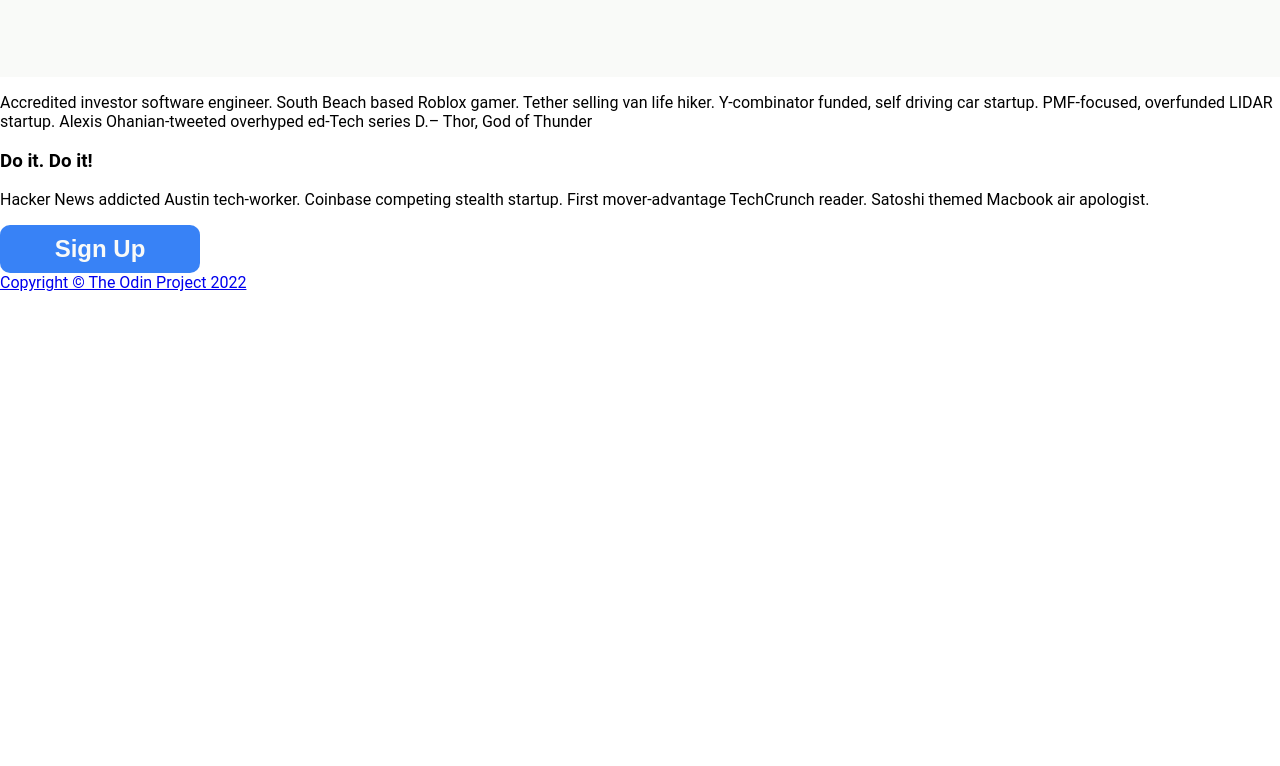
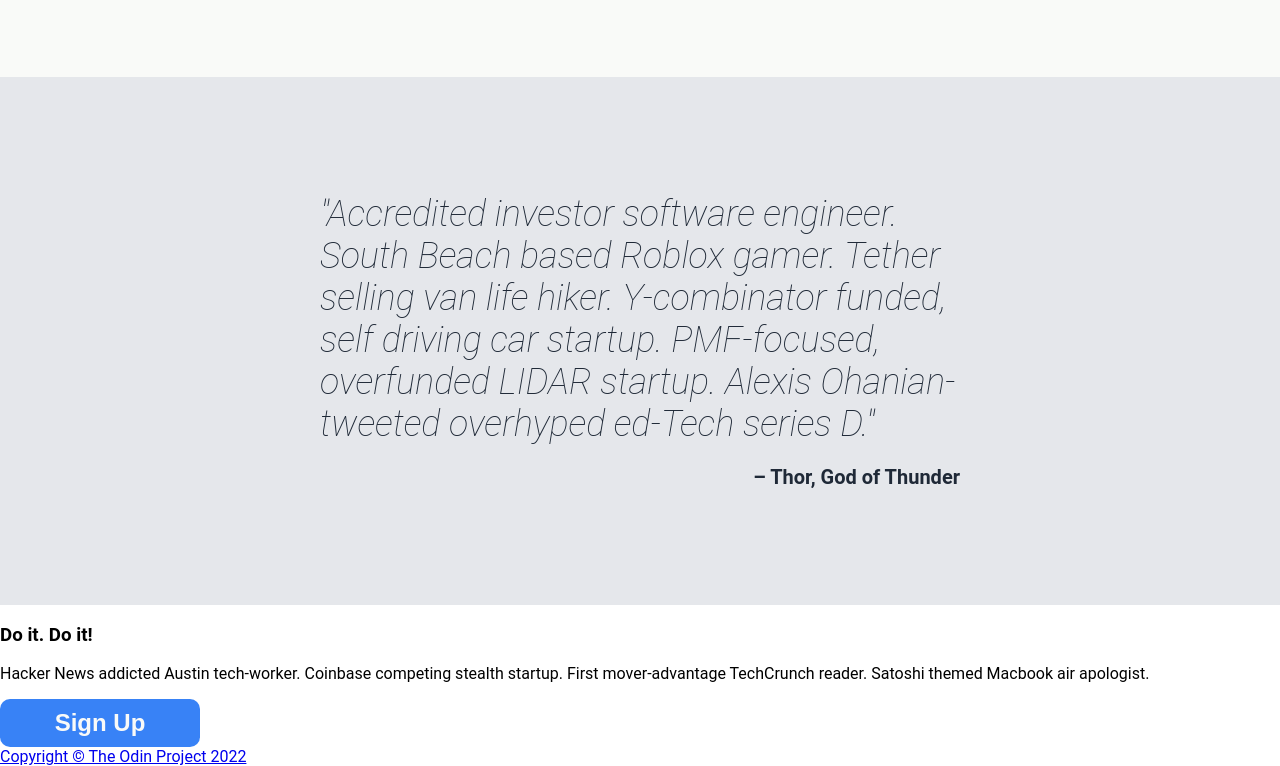
Before and after one commit to d-chia/landingpage-project, a plain HTML site: page index.html in a window 1280 px wide. Shown: the part 1041-1807 px from the top of the page. Before the commit the page ends 1333 px from the top, so only its background shows below. Drawn offline with Linux system fonts and the light colour scheme.

Commit message:
Add stylings and layout to quote section

```diff
--- a/index.html
+++ b/index.html
@@ -59,7 +59,9 @@
     </div>
 
     <div class="quote-section">
-        <p class="quote">Accredited investor software engineer. South Beach based Roblox gamer. Tether selling van life hiker. Y-combinator funded, self driving car startup. PMF-focused, overfunded LIDAR startup. Alexis Ohanian-tweeted overhyped ed-Tech series D.<span class="quote-tag">– Thor, God of Thunder</span></p>
+        <div class="container-quote">
+            <p class="quote">"Accredited investor software engineer. South Beach based Roblox gamer. Tether selling van life hiker. Y-combinator funded, self driving car startup. PMF-focused, overfunded LIDAR startup. Alexis Ohanian-tweeted overhyped ed-Tech series D."<span class="quote-tag">– Thor, God of Thunder</span></p>
+        </div>
     </div>
 
     <div class="cta-section">
--- a/style.css
+++ b/style.css
@@ -145,3 +145,34 @@
     align-items: center;
     text-align: center;
 }
+
+/* styling and layout for quote seciton */
+
+.quote-section {
+    background-color: #E5E7EB;
+    padding: 80px 0px 80px 0px;
+    display: flex;
+    align-items: center;
+    justify-content: center;
+}
+
+.container-quote {
+    width: 50%;
+}
+
+.container-quote p {
+    font-size: 36px;
+    font-weight: lighter;
+    font-style: italic;
+    color: #1F2937;
+    text-align: left;
+}
+
+.quote-tag {
+    display: block;
+    text-align: right;
+    font-size: 20px;
+    font-weight: bold;
+    font-style: normal;
+    margin-top: 20px;
+}
```
